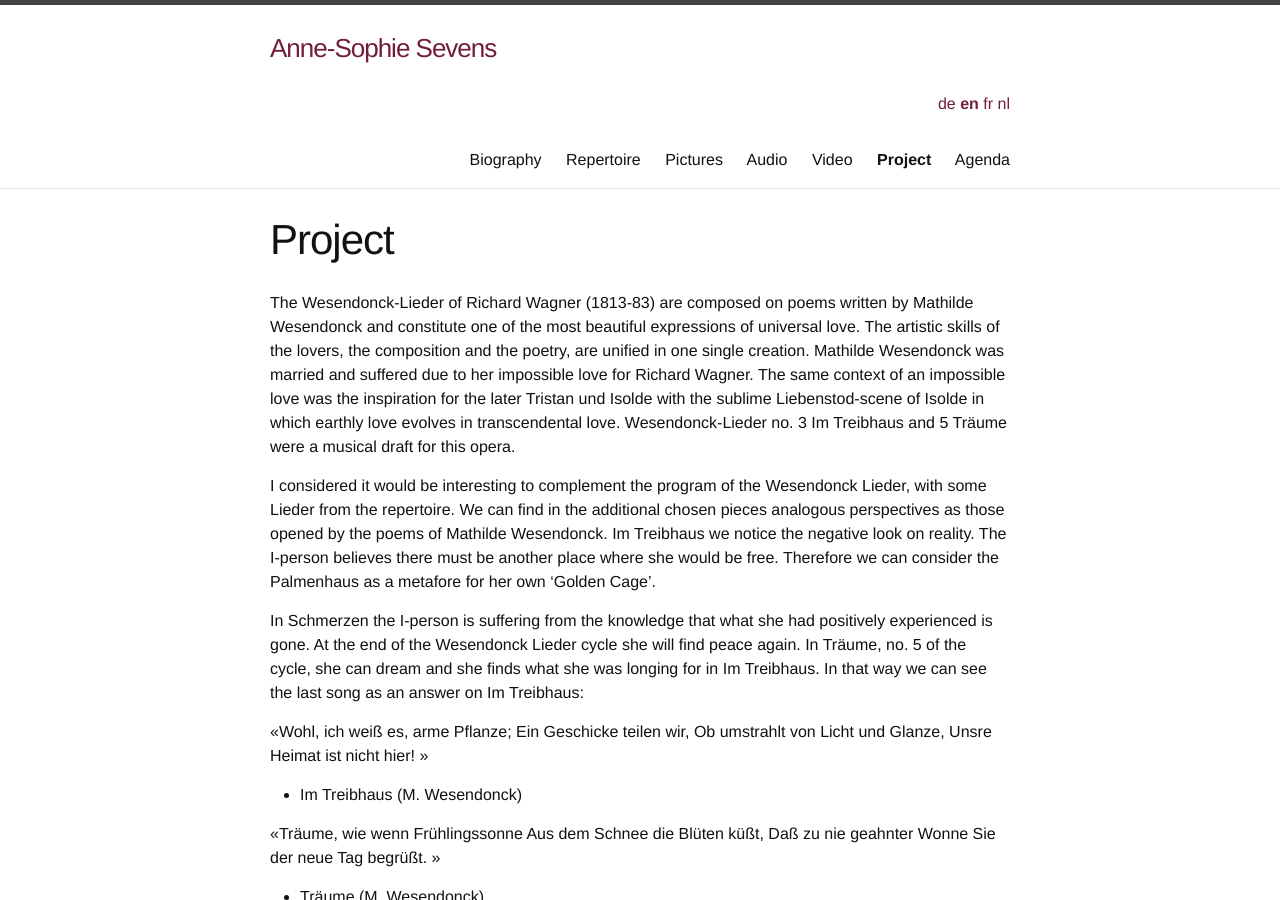
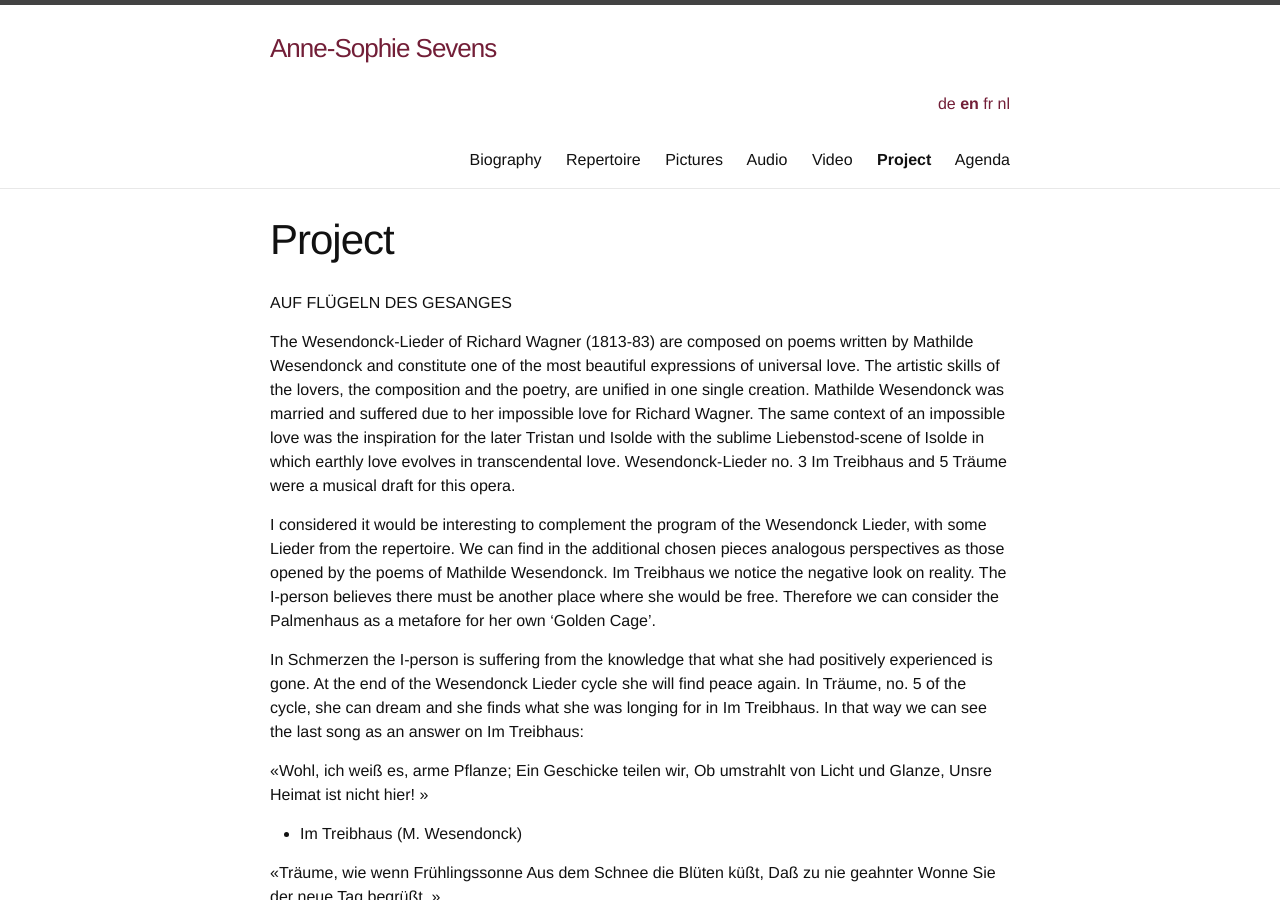
Before and after one commit to annesophie-sevens/annesophie-sevens.github.io, a Jekyll site: the page built from project-en.md, in a window 1280 px wide and 900 px high. Built offline with Jekyll 4.4.1, drawn with Linux system fonts in a browser that asks for light colours; nearby versions of some CDN libraries.

Commit message:
Update project-en.md

```diff
--- a/project-en.md
+++ b/project-en.md
@@ -6,6 +6,8 @@
 ref: project
 
 ---
+AUF FLÜGELN DES GESANGES
+
 The Wesendonck-Lieder of Richard Wagner (1813-83) are composed on poems written by Mathilde Wesendonck and constitute one of the most beautiful expressions of universal love. The artistic skills of the lovers, the composition and the poetry, are unified in one single creation. Mathilde Wesendonck was married and suffered due to her impossible love for Richard Wagner. The same context of an impossible love was the inspiration for the later Tristan und Isolde with the sublime Liebenstod-scene of Isolde in which earthly love evolves in transcendental love. Wesendonck-Lieder no. 3 Im Treibhaus and 5 Träume were a musical draft for this opera.
 
 I considered it would be interesting to complement the program of the Wesendonck Lieder, with some Lieder from the repertoire. We can find in the additional chosen pieces analogous perspectives as those opened by the poems of Mathilde Wesendonck. Im Treibhaus we notice the negative look on reality. The I-person believes there must be another place where she would be free. Therefore we can consider the Palmenhaus as a metafore for her own ‘Golden Cage’.
@@ -17,3 +19,5 @@
 
 «Träume, wie wenn Frühlingssonne Aus dem Schnee die Blüten küßt, Daß zu nie geahnter Wonne Sie der neue Tag begrüßt. »
 - Träume (M. Wesendonck)
+
+<iframe width="560" height="315" src="https://www.youtube.com/embed/hwj-8Ht7Wr0?rel=0" frameborder="0" allowfullscreen></iframe>
```
